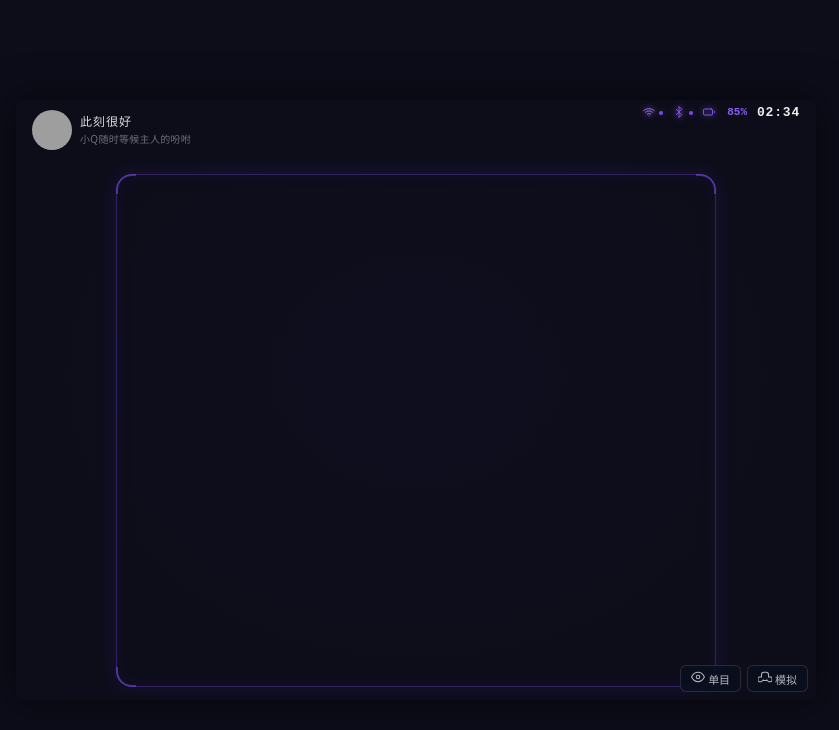
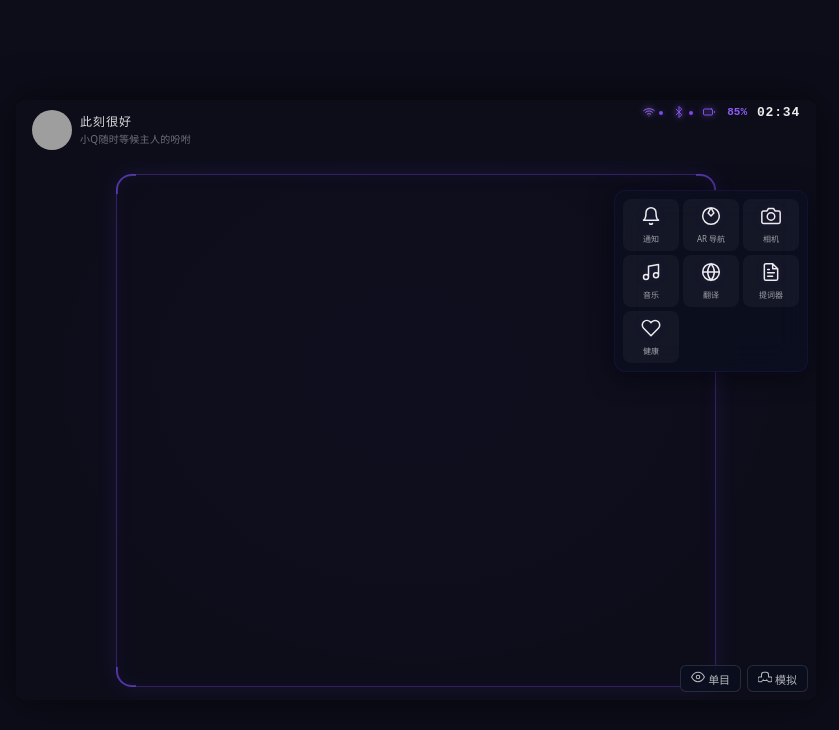
Before and after one commit to ErikZhu/q95-pro-demo, a React (Vite) app: page / in a window 1280 px wide. Shown: the top 730 px of the page, without its empty margins (224-1063 px from the left). Built offline with nearby package versions, Linux system fonts and the light colour scheme; grey boxes are pictures that could not be loaded.

Commit message:
fix: default Launcher app grid to expanded so shortcuts are visible

```diff
--- a/src/components/launcher/Launcher.tsx
+++ b/src/components/launcher/Launcher.tsx
@@ -57,7 +57,7 @@ function getBatteryColor(level: number, isCharging: boolean): string {
 }
 
 export function Launcher({ deviceStatus, onLaunchApp }: LauncherProps) {
-  const [expanded, setExpanded] = useState(false);
+  const [expanded, setExpanded] = useState(true);
   const [launchStatus, setLaunchStatus] = useState<LaunchStatus>({ state: 'idle', appId: null, errorMessage: null, retryCount: 0 });
   const retryCountRef = useRef(0);
   const gazeTimerRef = useRef<ReturnType<typeof setTimeout> | null>(null);
```
